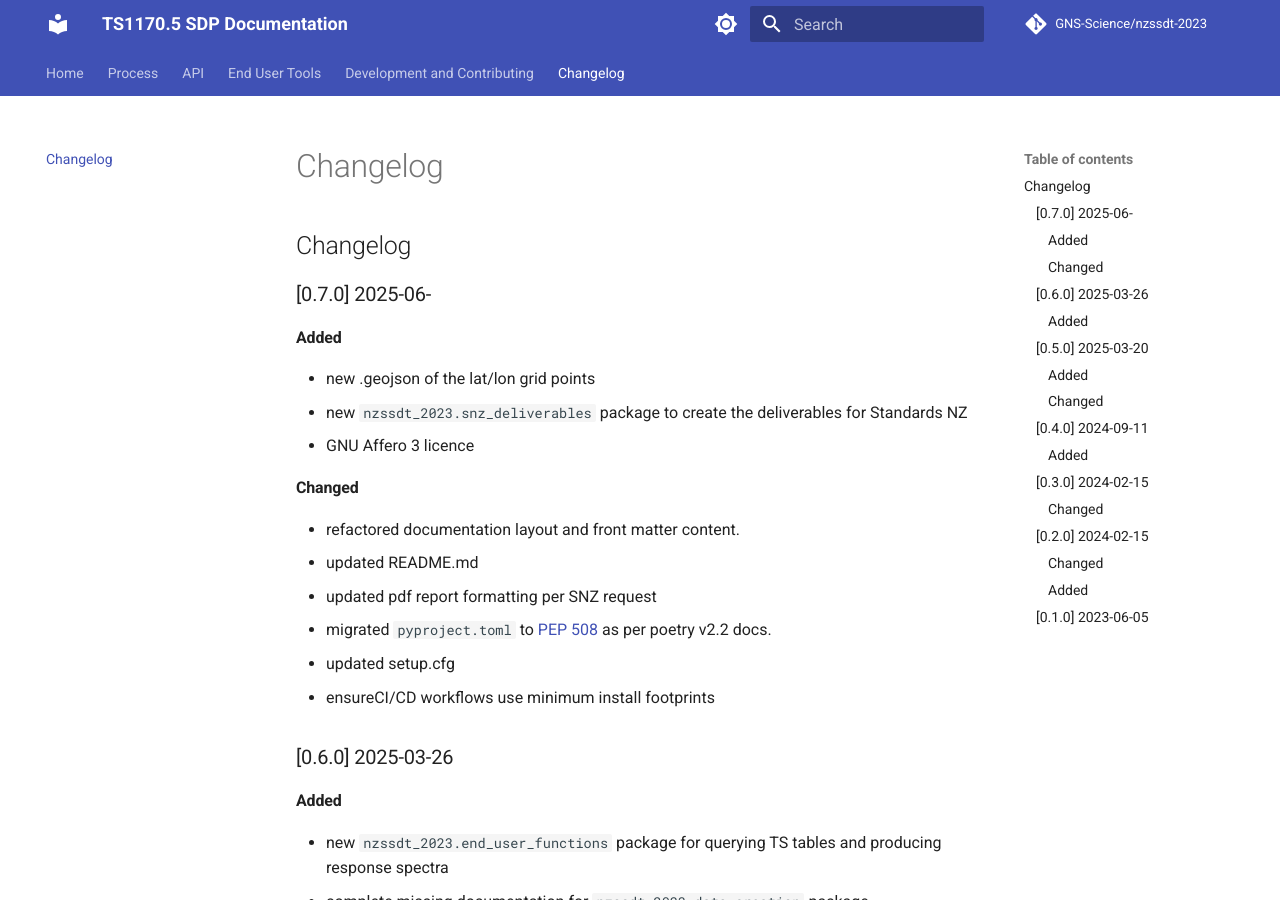
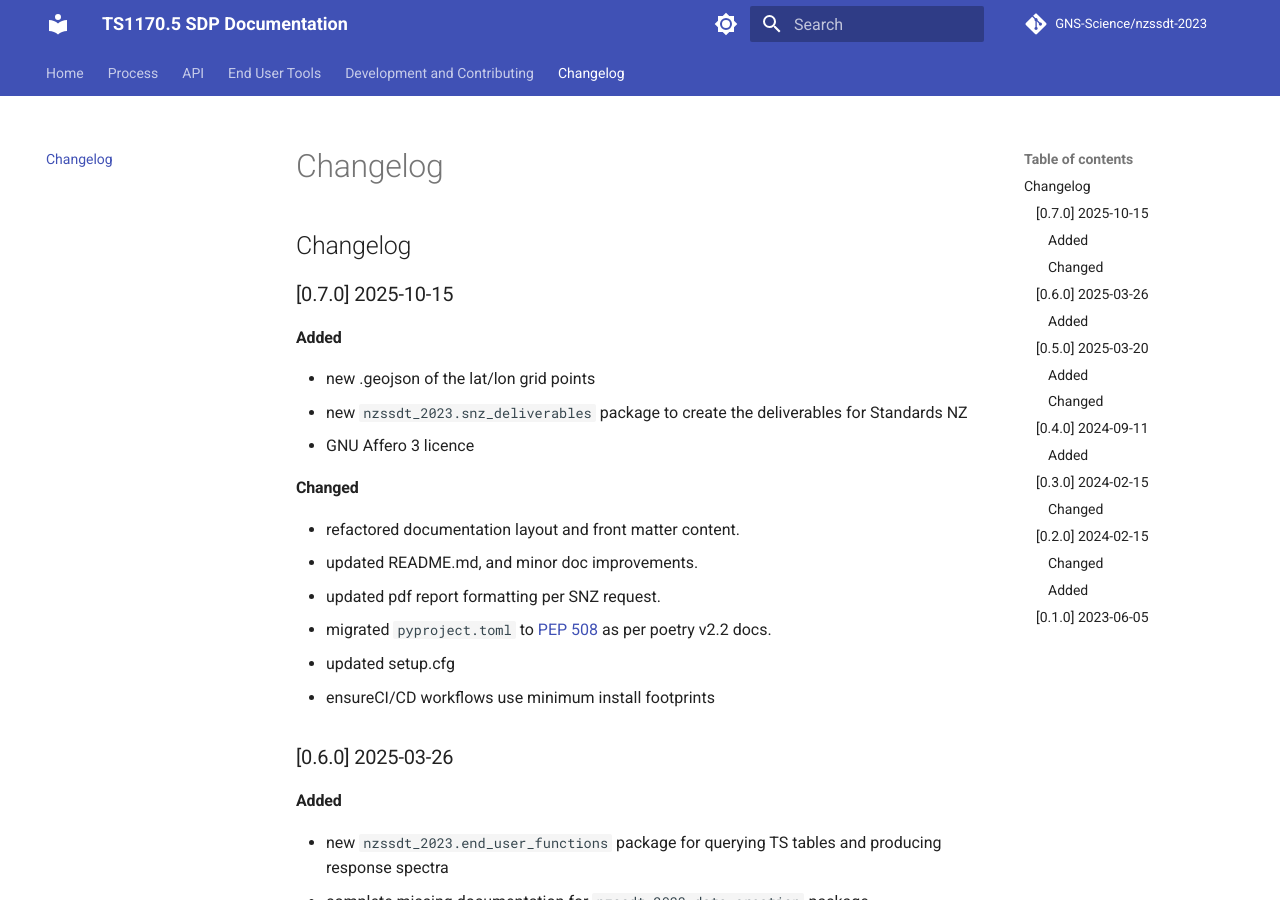
Before and after one commit to GNS-Science/TS1170.5-SDP, an MkDocs documentation site: the page built from docs/changelog.md, in a window 1280 px wide and 900 px high. Built offline with MkDocs 1.6.1 and Material for MkDocs 9.7.7, drawn with Linux system fonts in a browser that asks for light colours; comment, search, counter and statistics services are not loaded.

Commit message:
update CHANGELOG; poetry install docs;

```diff
--- a/CHANGELOG.md
+++ b/CHANGELOG.md
@@ -1,6 +1,6 @@
 # Changelog
 
-## [0.7.0] 2025-06-
+## [0.7.0] 2025-10-15
 
 ### Added
  - new .geojson of the lat/lon grid points
@@ -9,8 +9,8 @@
 
 ### Changed
  - refactored documentation layout and front matter content.
- - updated README.md
- - updated pdf report formatting per SNZ request
+ - updated README.md, and minor doc improvements.
+ - updated pdf report formatting per SNZ request.
  - migrated `pyproject.toml` to [PEP 508](https://peps.python.org/pep-0508) as per poetry v2.2 docs.
  - updated setup.cfg
  - ensureCI/CD workflows use minimum install footprints
```
Also changed, not shown: docs/testing.md (+1 -2 lines).
